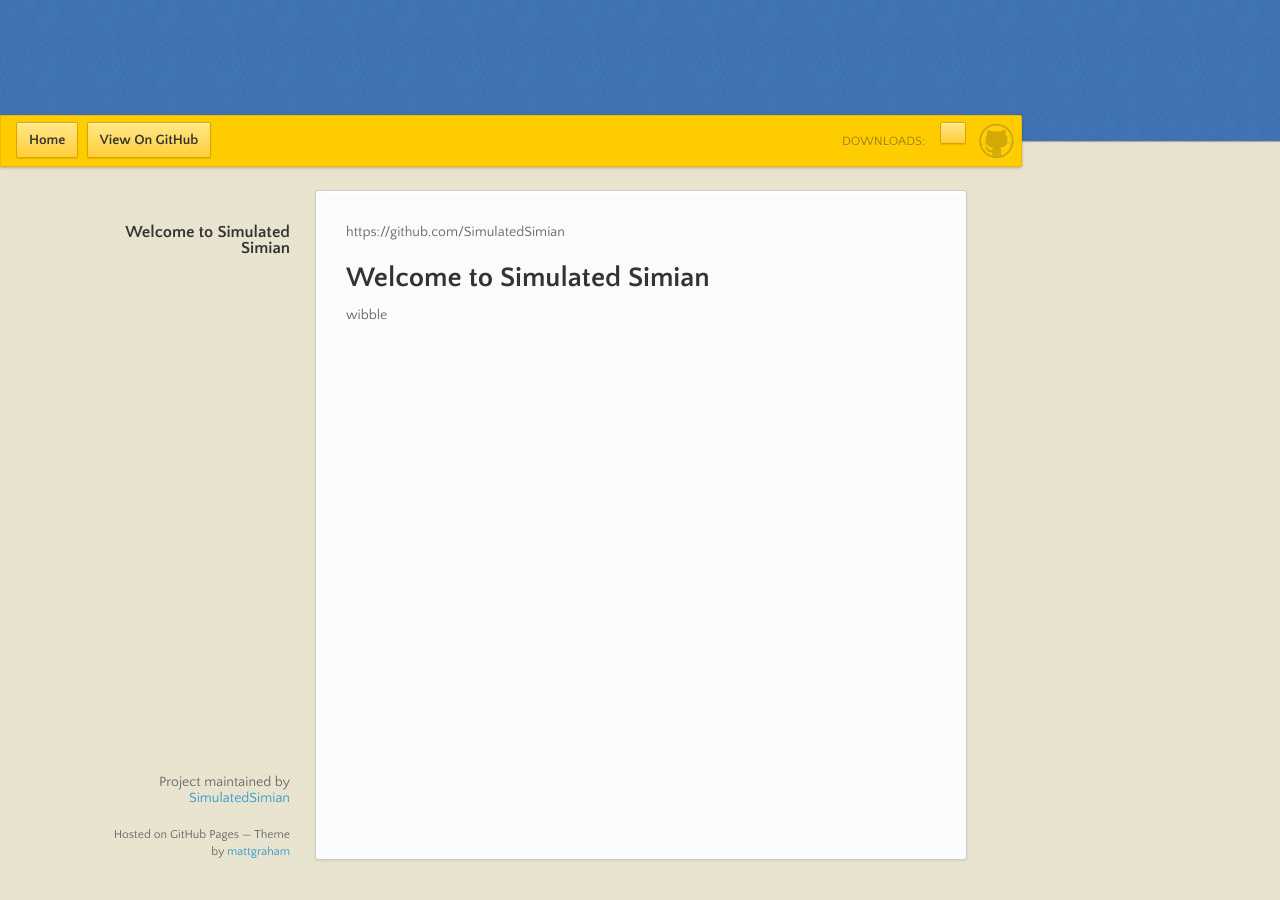
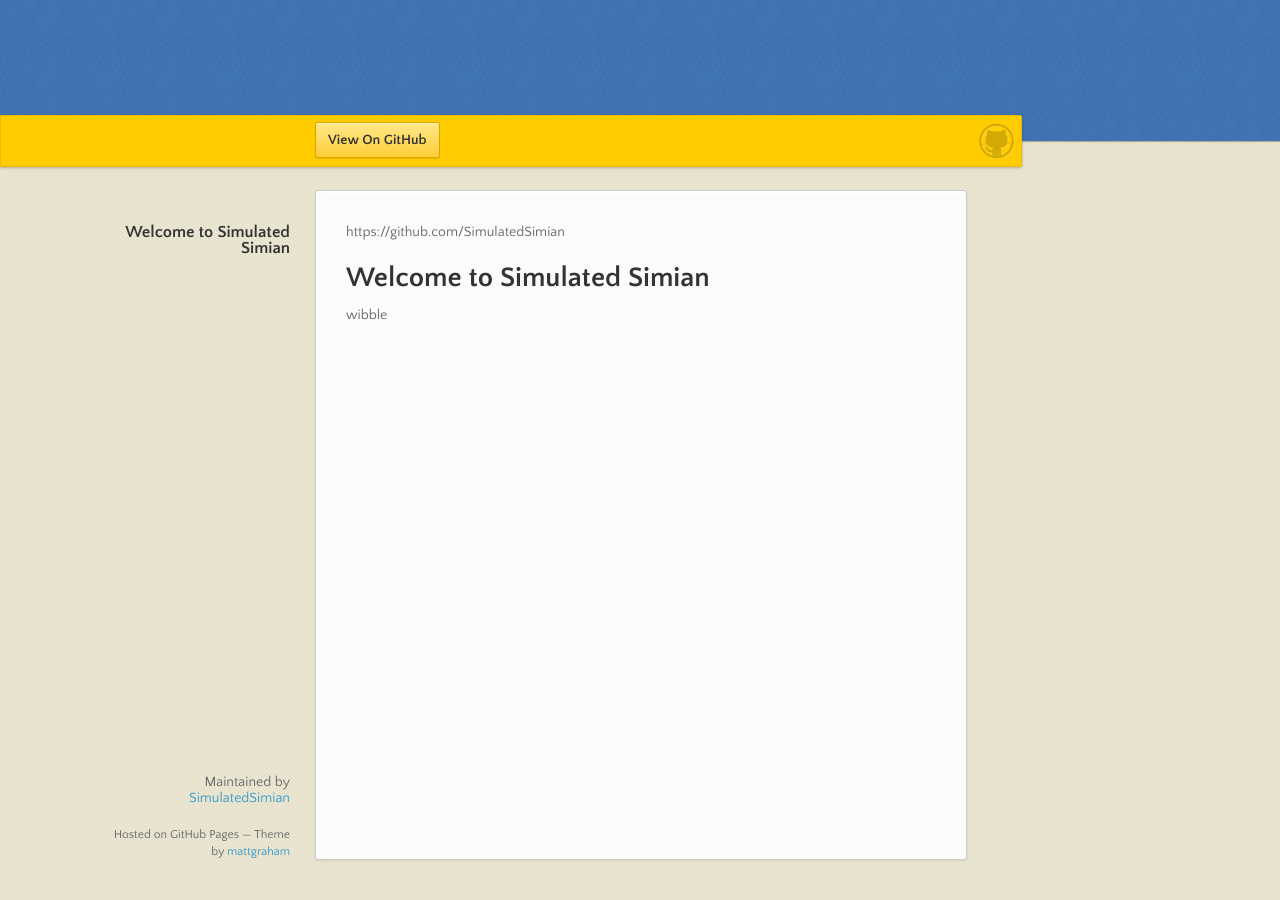
Before and after one commit to SimulatedSimian/SimulatedSimian.github.io, a Jekyll site: the page built from index.md, in a window 1280 px wide. Built offline with Jekyll 4.4.1, drawn with Linux system fonts in a browser that asks for light colours; nearby versions of some CDN libraries.

Commit message:
updated std main layout

```diff
--- a/_layouts/stdmain.html
+++ b/_layouts/stdmain.html
@@ -12,10 +12,8 @@
 <script src="//html5shiv.googlecode.com/svn/trunk/html5.js"></script>
 <![endif]-->
     <meta name="viewport" content="width=device-width, initial-scale=1, user-scalable=no">
-
   </head>
   <body>
-
       <header>
         <h1>{{site.projectname}}</h1>
         <p>{{site.projectdesc}}</p>
@@ -23,16 +21,7 @@
 
       <div id="banner">
         <span id="logo"></span>
-        <ul>
-          <li><a href="{{site.homepage}}" class="button"><strong>{{site.homepagetext}}</strong></a></li>
-          <li><a href="{{site.projectrepo}}" class="button"><strong>View On GitHub</strong></a></li>
-        </ul>
-        <div class="downloads">
-          <span>Downloads:</span>
-          <ul>
-            <li><a href="{{site.projectdownloadURL}}" class="button">{{site.projectdownloadtext}}</a></li>
-          </ul>
-        </div>
+          <a href="{{page.projectrepo}}" class="button fork"><strong>View On GitHub</strong></a>
       </div><!-- end banner -->
 
     <div class="wrapper">
@@ -43,7 +32,7 @@
 {{content}}
       </section>
       <footer>
-        <p>Project maintained by <a href="https://github.com/SimulatedSimian">SimulatedSimian</a></p>
+        <p>Maintained by <a href="https://github.com/SimulatedSimian">SimulatedSimian</a></p>
         <p><small>Hosted on GitHub Pages &mdash; Theme by <a href="https://twitter.com/michigangraham">mattgraham</a></small></p>
       </footer>
     </div>
```
